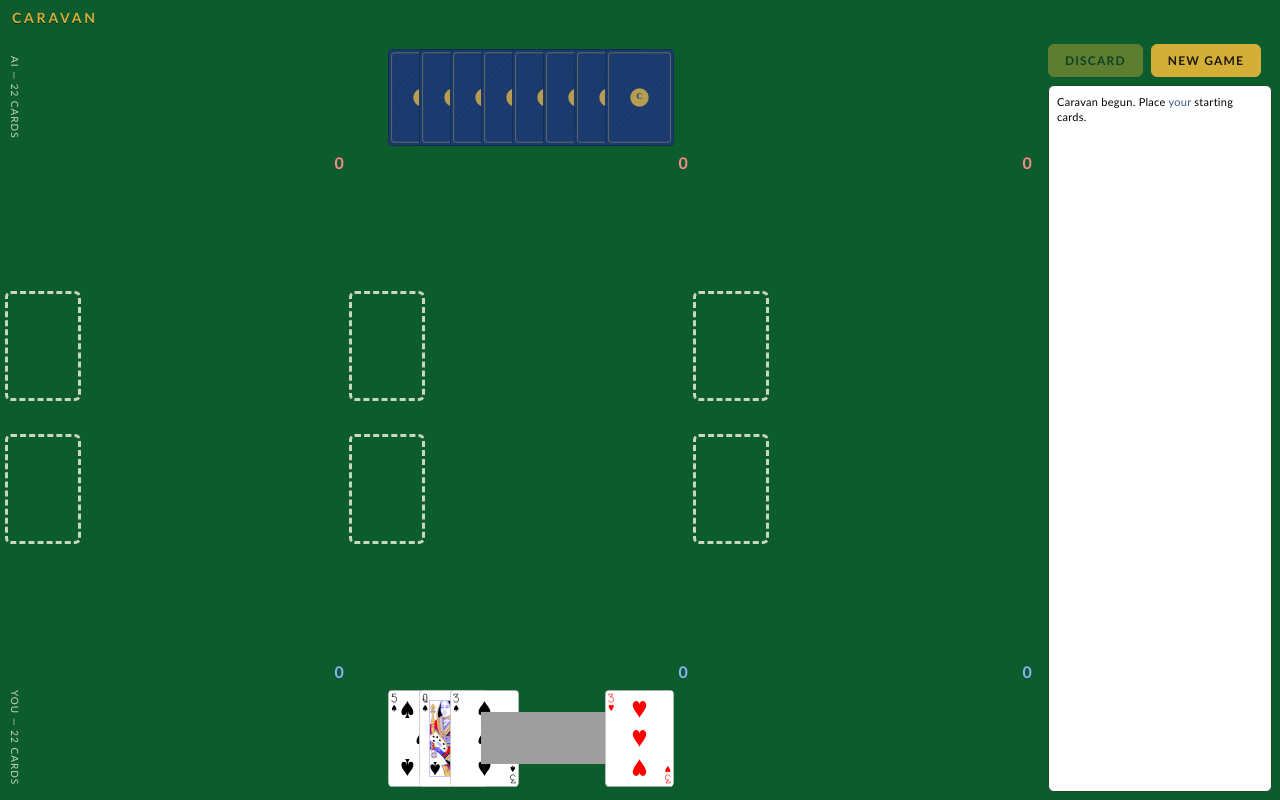
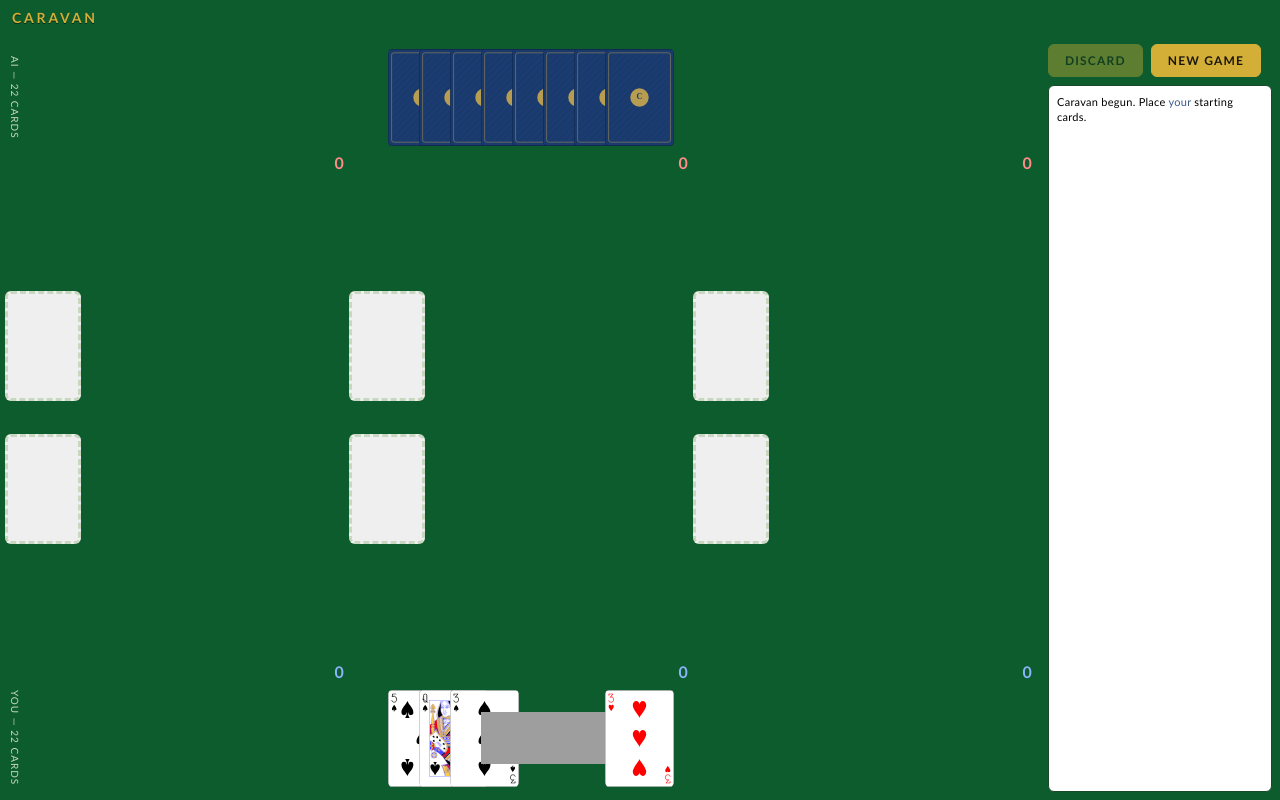
Before and after one commit to thekingofspain/caravan-game, a React (Vite) app: page / in a window 1280 px wide. Built offline with nearby package versions, Linux system fonts and the light colour scheme; grey boxes are pictures that could not be loaded.

Commit message:
fix placeholder click and hand card overlap

```diff
--- a/src/global.css
+++ b/src/global.css
@@ -161,10 +161,12 @@ body {
   display: flex;
   justify-content: center;
   flex: 1;
+  position: relative;
 }
 
 /* shared overlapping — both AI and human hands */
 .hand__slot + .hand__slot { margin-left: calc(-1 * var(--overlap-h)); }
+.hand-zone__cards .hand__slot:not(:last-child) { pointer-events: none; }
 
 /* ---------- Caravans ---------- */
 .caravans-row {
--- a/src/ui/Board.tsx
+++ b/src/ui/Board.tsx
@@ -112,6 +112,18 @@ export function Board({ store }: { store: GameStore }) {
     }
   }
 
+  function onPlaceholderClick(caravanIndex: number) {
+    if (sel === null) return;
+    const card = humanPlayer.hand[sel];
+    if (!card) return;
+    const isValue = card.rank !== "J" && card.rank !== "Q" && card.rank !== "K" && card.rank !== "JOKER";
+    const ci = caravanIndex as 0 | 1 | 2;
+    if (isValue && legalCaravans.includes(ci)) {
+      act({ type: "playValue", player: 0, caravan: ci, handIndex: sel });
+      setSel(null);
+    }
+  }
+
   function onDiscard() {
     if (sel === null) return;
     const d = legal.find((a) => a.type === "discard" && a.handIndex === sel);
@@ -164,6 +176,7 @@ export function Board({ store }: { store: GameStore }) {
                     }}
                     hoverTarget={hoverTarget}
                     onCardClick={onCardClick}
+                    onPlaceholderClick={() => {}}
                     onHoverTarget={setHoverTarget}
                   />
                 </div>
@@ -196,6 +209,7 @@ export function Board({ store }: { store: GameStore }) {
                     }}
                     hoverTarget={hoverTarget}
                     onCardClick={onCardClick}
+                    onPlaceholderClick={onPlaceholderClick}
                     onHoverTarget={setHoverTarget}
                   />
                   <div className={`caravan-col__score ${huInRange && huWinner ? "is-valid" : ""}`}>
--- a/src/ui/Caravan.tsx
+++ b/src/ui/Caravan.tsx
@@ -11,6 +11,7 @@ interface CaravanProps {
   selection: SelectionState;
   hoverTarget: TargetRef | null;
   onCardClick: (target: TargetRef) => void;
+  onPlaceholderClick: (caravanIndex: number) => void;
   onHoverTarget: (target: TargetRef | null) => void;
 }
 
@@ -25,6 +26,7 @@ export function Caravan({
   playerId,
   selection,
   onCardClick,
+  onPlaceholderClick,
   onHoverTarget,
 }: CaravanProps) {
   const isHuman = playerType === "human";
@@ -105,7 +107,11 @@ export function Caravan({
         );
       })}
       {caravan.cards.length === 0 && (
-        <div className={`caravan__empty ${selection.legalCaravans.includes(caravanIndex) ? "is-selectable" : ""}`} />
+        <button
+          type="button"
+          className={`caravan__empty ${selection.legalCaravans.includes(caravanIndex) ? "is-selectable" : ""}`}
+          onClick={() => onPlaceholderClick(caravanIndex)}
+        />
       )}
     </div>
   );
```
